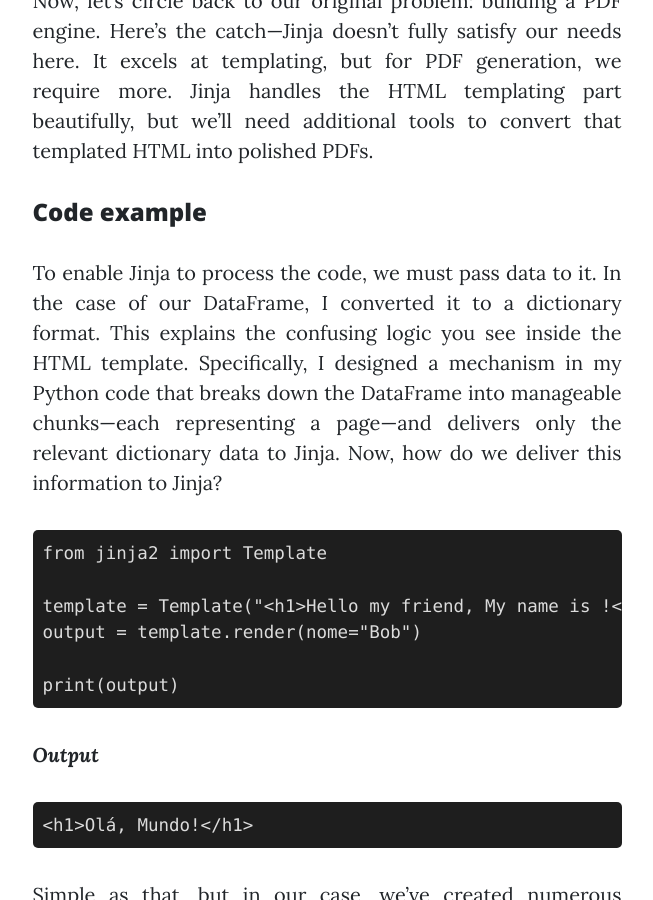
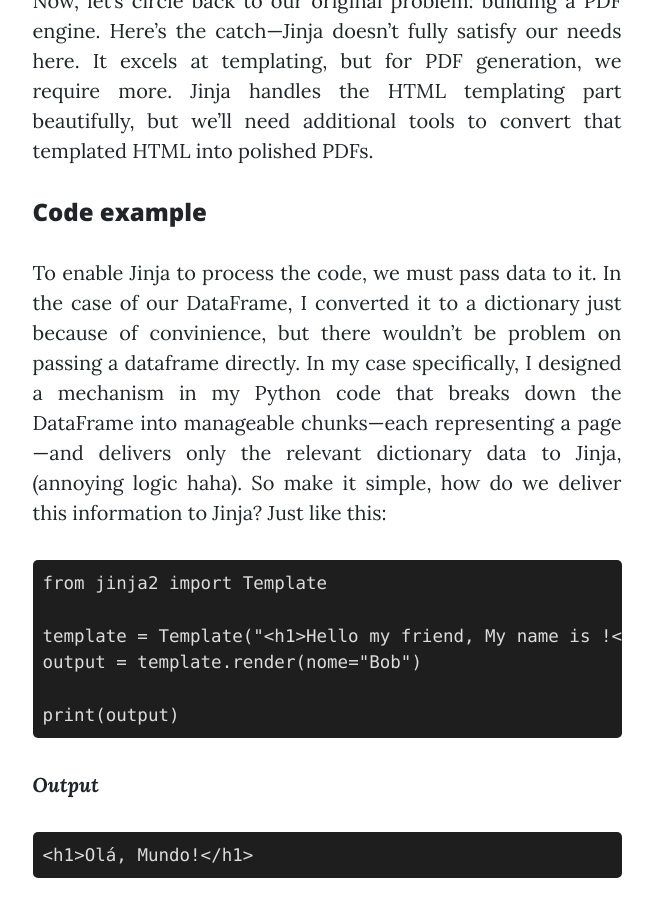
Before and after one commit to Matheuskempa/matheuskempa.github.io, a Jekyll site: the page built from _posts/2024-09-05-PDF Generator Engine.md, in a window 1280 px wide and 900 px high, scrolled down 3438 px. Shown: the whole window, without its empty margins (313-966 px from the left). Built offline with Jekyll 4.4.1, drawn with Linux system fonts in a browser that asks for light colours; nearby versions of some CDN libraries; some of the changed text lies outside the part shown.

Commit message:
(fix): adjust text code on post.

````diff
--- a/_posts/2024-09-05-PDF Generator Engine.md
+++ b/_posts/2024-09-05-PDF Generator Engine.md
@@ -62,7 +62,7 @@ Now, let’s circle back to our original problem: building a PDF engine. Here’
 
 #### Code example
 
-To enable Jinja to process the code, we must pass data to it. In the case of our DataFrame, I converted it to a dictionary format. This explains the confusing logic you see inside the HTML template. Specifically, I designed a mechanism in my Python code that breaks down the DataFrame into manageable chunks—each representing a page—and delivers only the relevant dictionary data to Jinja. Now, how do we deliver this information to Jinja?
+To enable Jinja to process the code, we must pass data to it. In the case of our DataFrame, I converted it to a dictionary just because of convinience, but there wouldn't be problem on passing a dataframe directly. In my case specifically, I designed a mechanism in my Python code that breaks down the DataFrame into manageable chunks—each representing a page—and delivers only the relevant dictionary data to Jinja, (annoying logic haha).  So make it simple, how do we deliver this information to Jinja? Just like this:
 
 ```python
 from jinja2 import Template
@@ -116,9 +116,11 @@ data = {'Coluna': ['Linha 1', 'Linha 2', 'Linha 3']}
 df = pd.DataFrame(data)
 
 template_str = """
+{% raw %}
 {% for linha in dataframe['Coluna'] %}
-   <h1> {{ linha }} </h1>
+  <h1> {{ linha }} </h1>
 {% endfor %}
+{% endraw %}
 """
 
 template = Template(template_str)
````
